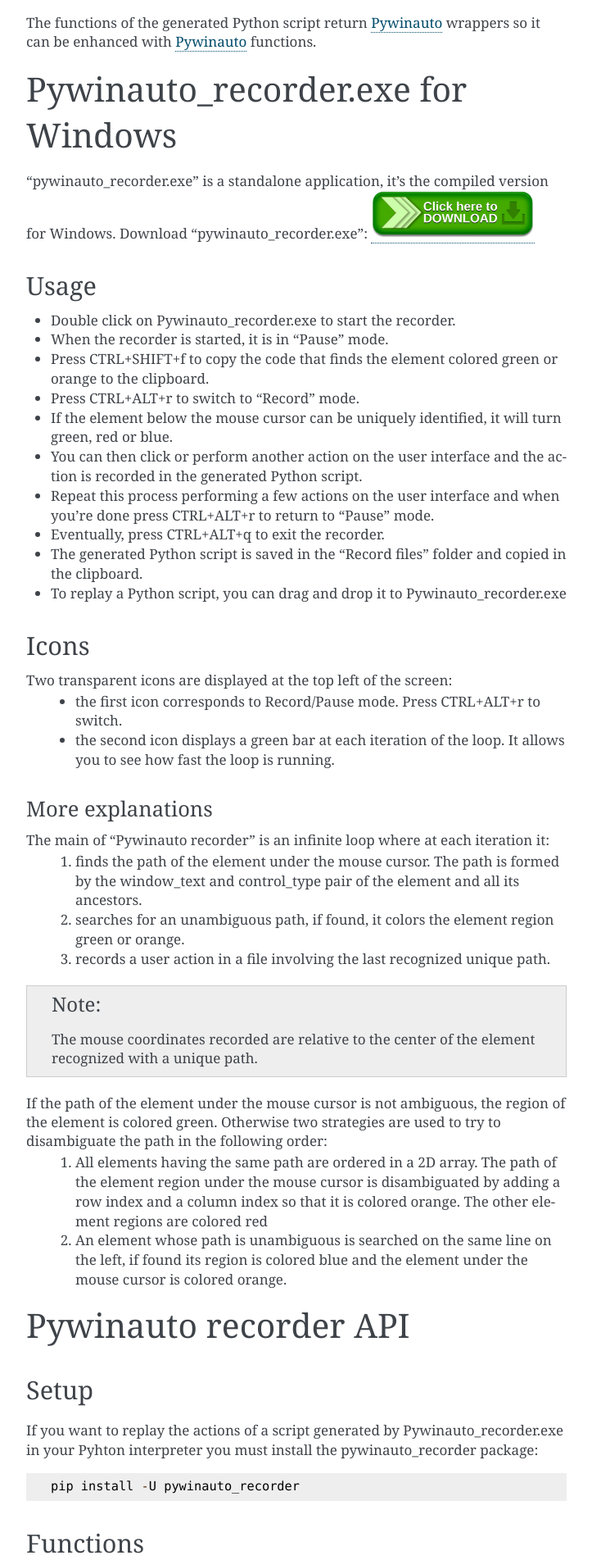
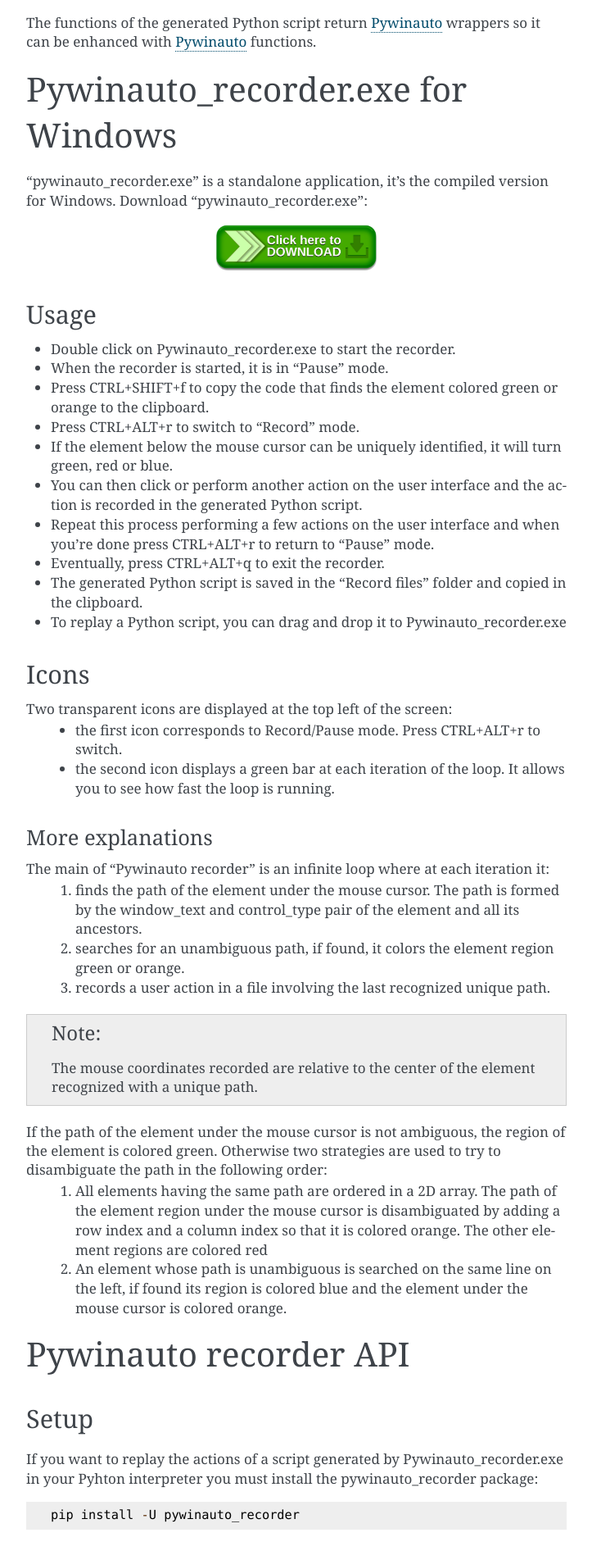
Before and after one commit to beuaaa/pywinauto_recorder, a Sphinx documentation site: the page built from docs/index.rst, in a window 1280 px wide. Shown: the part 567-2470 px from the top of the page at 82% size, without its empty margins (388-1111 px from the left). Built offline with Sphinx 7.4.7, drawn with Linux system fonts in a browser that asks for light colours.

Commit message:
Update download link

```diff
--- a/docs/index.rst
+++ b/docs/index.rst
@@ -24,12 +24,12 @@
 Pywinauto_recorder.exe for Windows
 ==================================
 "pywinauto_recorder.exe" is a standalone application, it's the compiled version for Windows.
-Download "pywinauto_recorder.exe": |download|
+Download "pywinauto_recorder.exe":
 
-.. |download| image:: https://raw.githubusercontent.com/beuaaa/pywinauto_recorder/master/Images/Download.png?sanitize=true
+.. image:: https://raw.githubusercontent.com/beuaaa/pywinauto_recorder/master/Images/Download.png?sanitize=true
             :target: https://raw.githubusercontent.com/beuaaa/pywinauto_recorder/master/bin/pywinauto_recorder.exe
             :width: 200 px
-
+            :align: center
 
 Usage
 -----
```
